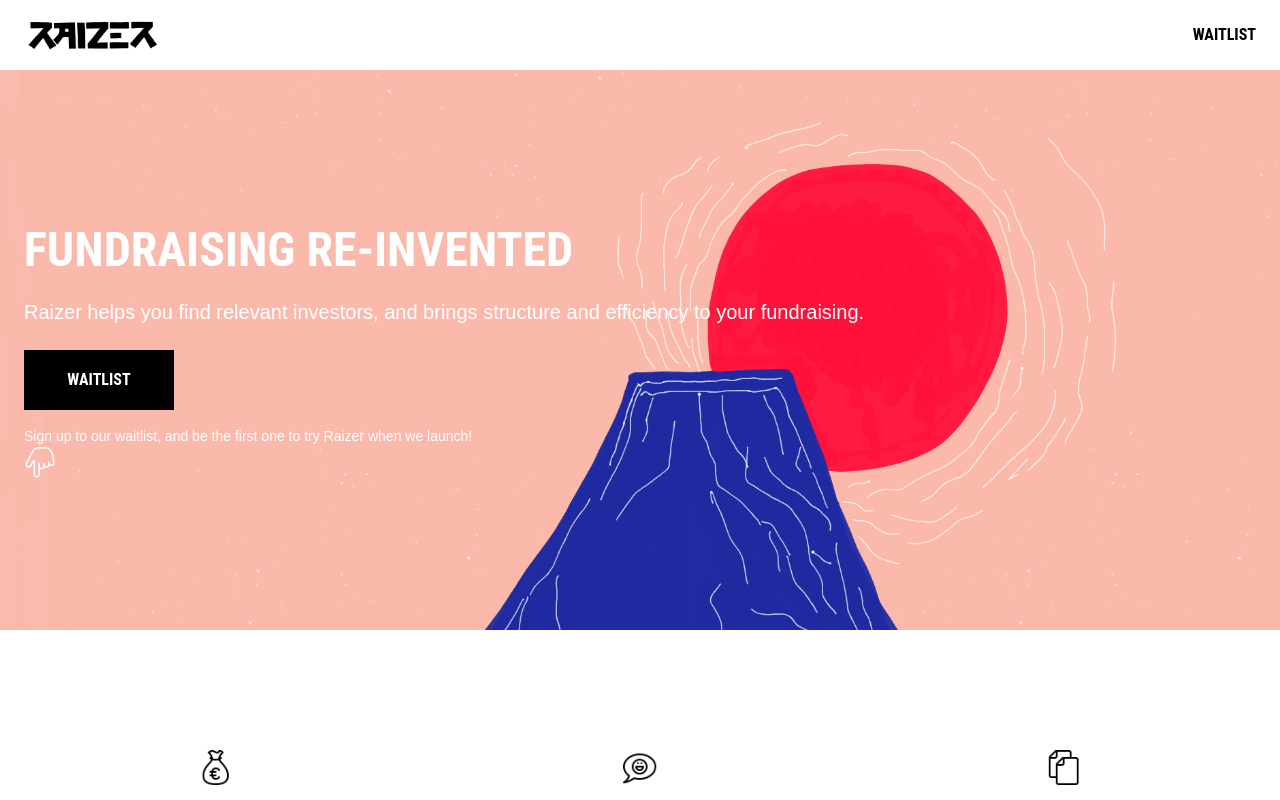
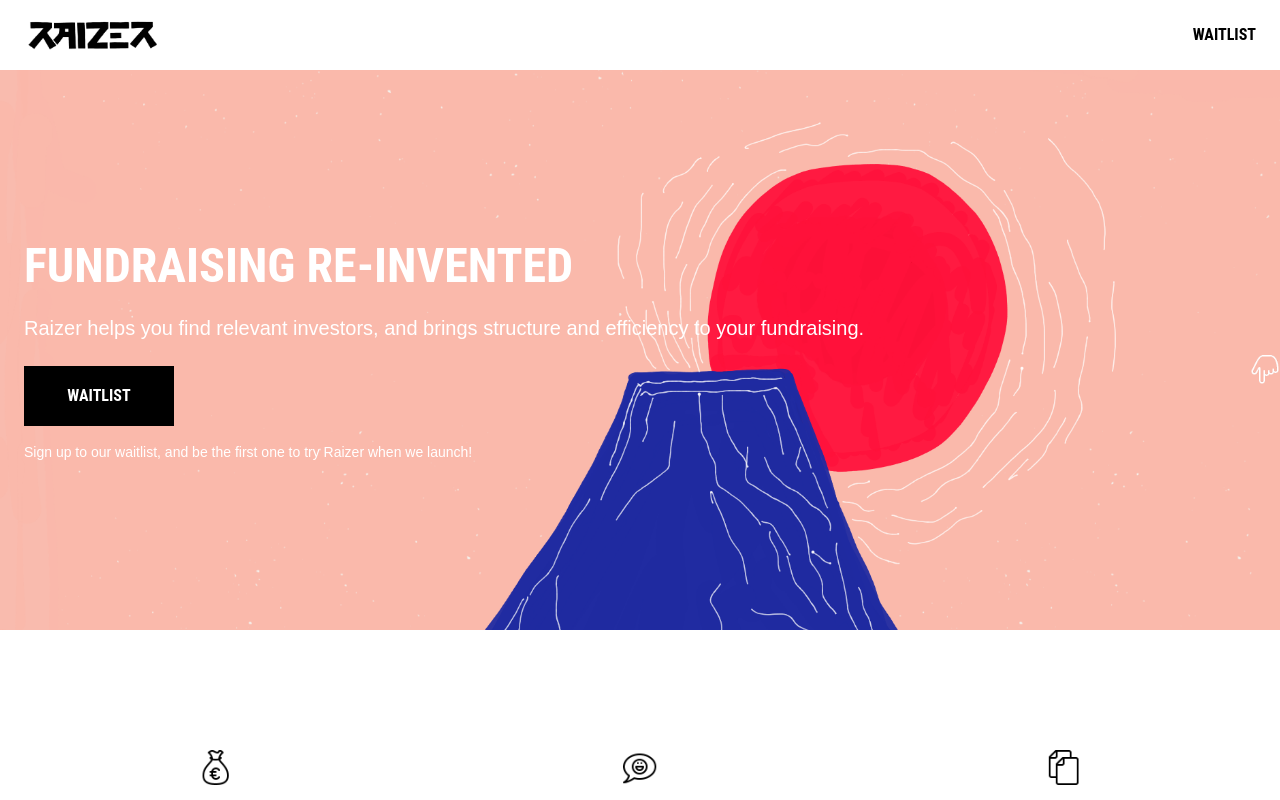
Before and after one commit to MOcieczek/raizer, a React (Create React App) app: page / in a window 1280 px wide. Shown: the top 800 px of the page. Built offline with nearby package versions, Linux system fonts and the light colour scheme.

Commit message:
moved over arrow-down to hero container

```diff
--- a/src/modules/views/ProductHero.js
+++ b/src/modules/views/ProductHero.js
@@ -4,7 +4,6 @@
 import Button from '../components/Button';
 import Typography from '../components/Typography';
 import ProductHeroLayout from './ProductHeroLayout';
-import Pointer from '../../assets/pointer-down.png';
 
 
 
@@ -17,7 +16,7 @@
     maxWidth: 150,
   },
   arrowDown: {
-
+    position: 'absolute',
     bottom: theme.spacing(3),
   },
 
@@ -66,13 +65,7 @@
       <Typography variant="body2" color="inherit" className={classes.more}>
         Sign up to our waitlist, and be the first one to try Raizer when we launch!
       </Typography>
-      <img
-          className={classes.arrowDown}
-          src={Pointer}
-          height="32"
-          width="32"
-          alt="arrow down"
-        />
+
     </ProductHeroLayout>
 
   );
--- a/src/modules/views/ProductHeroLayout.js
+++ b/src/modules/views/ProductHeroLayout.js
@@ -4,6 +4,7 @@
 import { withStyles } from '@material-ui/core/styles';
 import Container from '@material-ui/core/Container';
 import Background from '../../assets/background.png';
+import Pointer from '../../assets/pointer-down.png';
 
 
 
@@ -13,6 +14,7 @@
     position: 'relative',
     display: 'flex',
     alignItems: 'center',
+
     [theme.breakpoints.up('sm')]: {
       height: '70vh',
       minHeight: 500,
@@ -20,11 +22,13 @@
     },
   },
   container: {
+    maxWidth:'300',
+    minWidth:'200',
     marginTop: theme.spacing(10),
     marginBottom: theme.spacing(10),
     display: 'flex',
     flexDirection: 'column',
-    alignItems: 'left',
+
   },
   backdrop: {
     backgroundImage:`url( ${Background} )`,
@@ -50,11 +54,14 @@
     backgroundSize: 'cover',
     backgroundRepeat: 'no-repeat',
     zIndex: -2,
+  },
 
+  arrowDown: {
+    maxHeight:30,
+    maxWidth:30,
+    marginTop: theme.spacing(5),
 
   },
-
-
 });
 
 function ProductHeroLayout(props) {
@@ -72,6 +79,12 @@
         <div className={clsx(classes.background, backgroundClassName)} />
 
       </Container>
+      <img
+          className={classes.arrowDown}
+          position="absolute"
+          src={Pointer}
+          alt="arrow down"
+        />
     </section>
   );
 }
```
